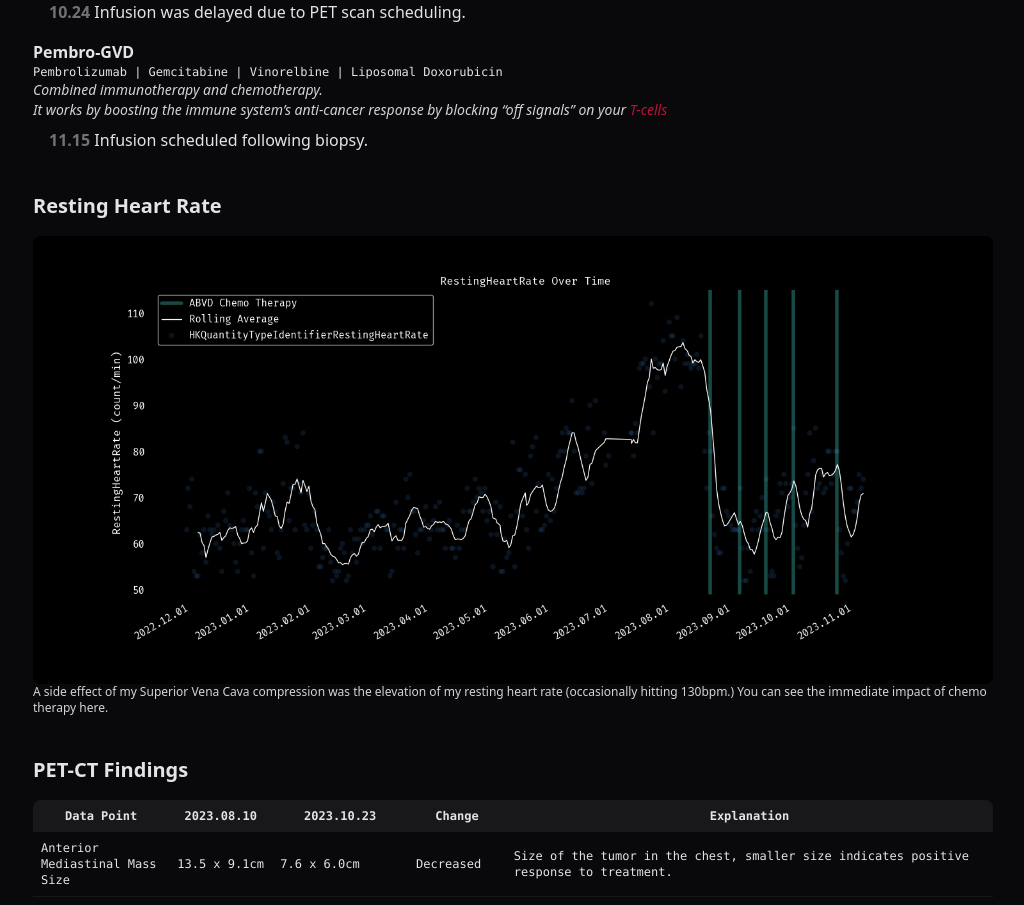
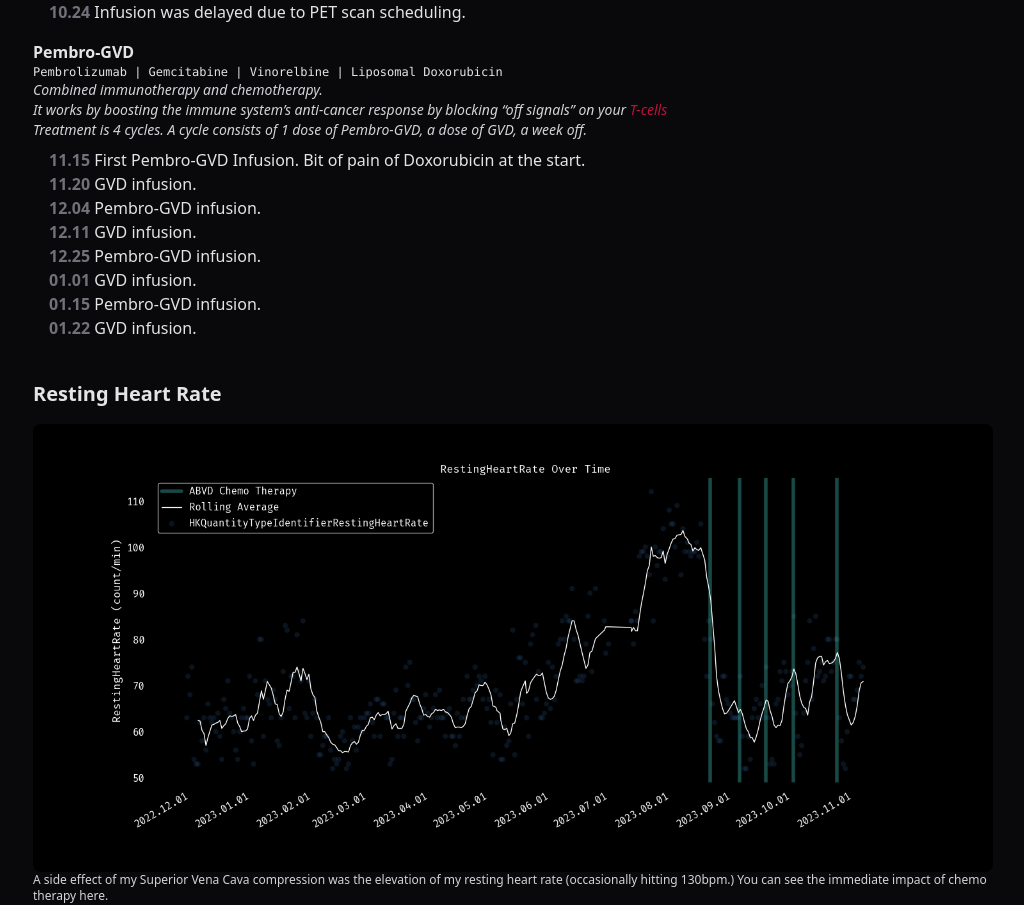
Before and after one commit to wesleyflorence/wesleyflorence.github.io, a SvelteKit app: page /cancer in a window 1280 px wide. Shown: the part 1320-2225 px from the top of the page, without its empty margins (127-1151 px from the left). Built offline with nearby package versions, Linux system fonts and the light colour scheme.

Commit message:
Updating treatment regimine

```diff
--- a/src/routes/cancer/+page.svelte
+++ b/src/routes/cancer/+page.svelte
@@ -314,11 +314,32 @@
       class="text-rose-700">T-cells</a
     >
   </p>
+  <p> Treatment is 4 cycles. A cycle consists of 1 dose of Pembro-GVD, a dose of GVD, a week off.</p>
 </aside>
 <ul class="ml-4 mb-10">
   <li>
-    <strong class="text-zinc-500">11.15 </strong>Infusion scheduled following
-    biopsy.
+    <strong class="text-zinc-500">11.15 </strong>First Pembro-GVD Infusion. Bit of pain of Doxorubicin at the start.
+  </li>
+  <li>
+    <strong class="text-zinc-500">11.20 </strong>GVD infusion.
+  </li>
+  <li>
+    <strong class="text-zinc-500">12.04 </strong>Pembro-GVD infusion.
+  </li>
+  <li>
+    <strong class="text-zinc-500">12.11 </strong>GVD infusion.
+  </li>
+  <li>
+    <strong class="text-zinc-500">12.25 </strong>Pembro-GVD infusion.
+  </li>
+  <li>
+    <strong class="text-zinc-500">01.01 </strong>GVD infusion.
+  </li>
+  <li>
+    <strong class="text-zinc-500">01.15 </strong>Pembro-GVD infusion.
+  </li>
+  <li>
+    <strong class="text-zinc-500">01.22 </strong>GVD infusion.
   </li>
 </ul>
 
```
